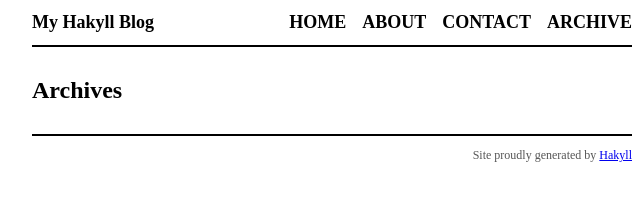
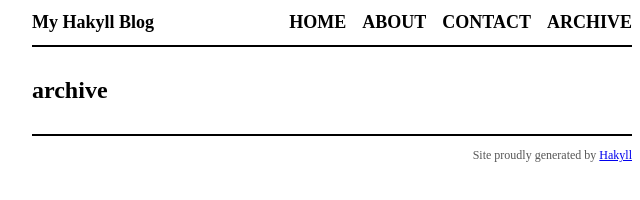
Before and after one commit to nprindle/blog, a plain HTML site: page archive.html in a window 1280 px wide. Shown: the full height of the page, 308-948 px from the left. Drawn offline with Linux system fonts and the light colour scheme.

Commit message:
Deploy blog to github.com/nprindle/blog.git:gh-pages

```diff
--- a/archive.html
+++ b/archive.html
@@ -4,7 +4,7 @@
         <meta charset="utf-8">
         <meta http-equiv="x-ua-compatible" content="ie=edge">
         <meta name="viewport" content="width=device-width, initial-scale=1">
-        <title>My Hakyll Blog - Archives</title>
+        <title>My Hakyll Blog - archive</title>
         <link rel="stylesheet" href="./css/default.css" />
     </head>
     <body>
@@ -21,7 +21,7 @@
         </header>
 
         <main role="main">
-            <h1>Archives</h1>
+            <h1>archive</h1>
             <ul>
 
 </ul>
```
